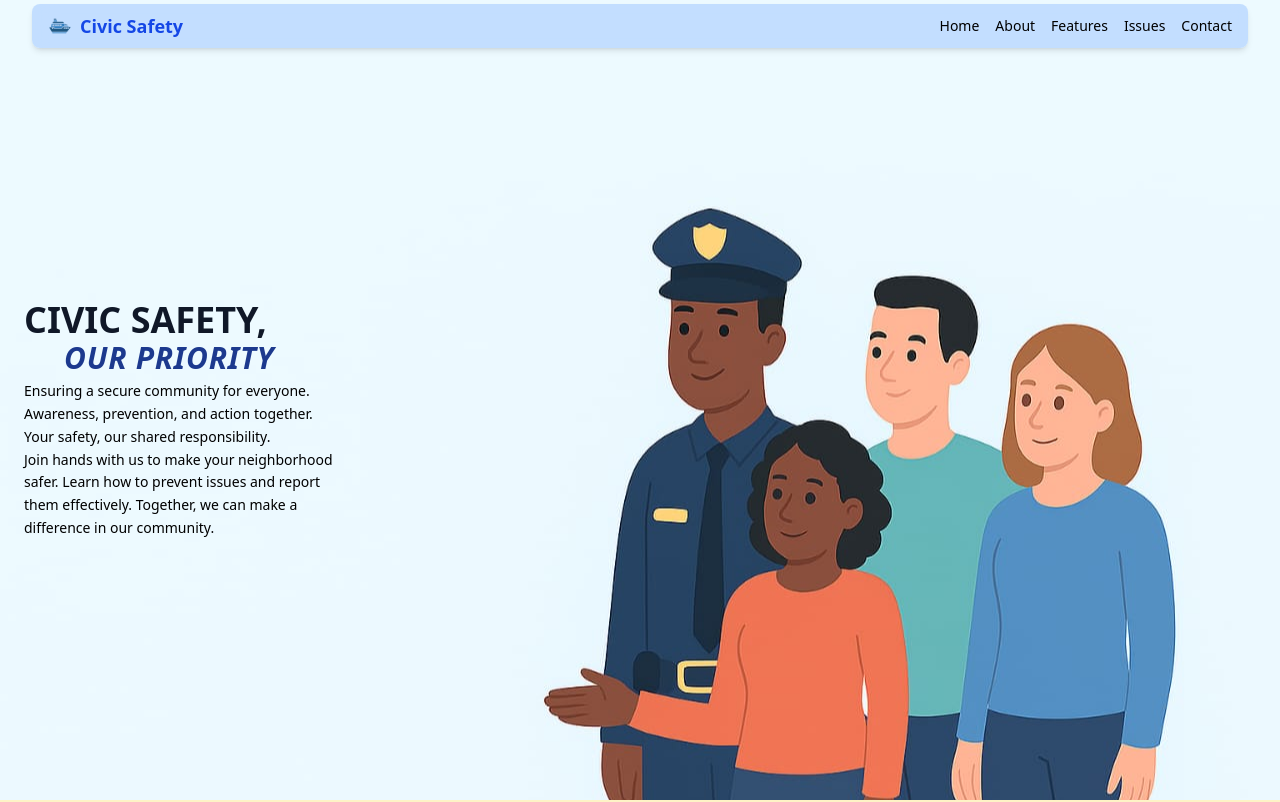
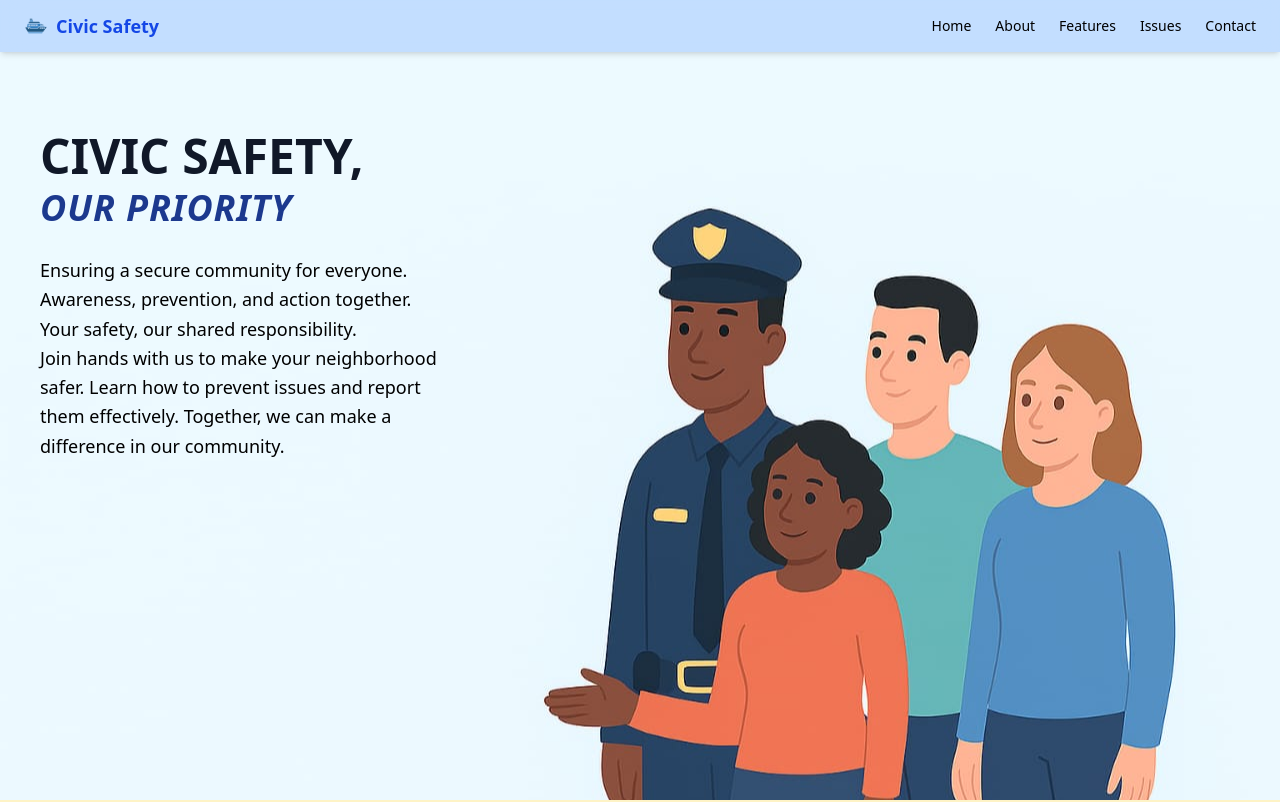
Before and after one commit to Sanchita-615555/CIVIC_SAFETY-, a React (Vite) app in the folder safety/: page / in a window 1280 px wide. Shown: the top 802 px of the page. Built offline with nearby package versions, Linux system fonts and the light colour scheme.

Commit message:
Update LandingSection for mobile/desktop responsiveness

```diff
--- a/safety/src/components/ContactPage.jsx
+++ b/safety/src/components/ContactPage.jsx
@@ -54,7 +54,7 @@ const ContactPage = () => {
           {/* Emergency Numbers */}
           <div className="flex justify-between gap-1 flex-none">
             <div className="flex flex-col items-center bg-blue-100 p-1 rounded flex-1 text-center text-xs">
-              <span className="text-lg mb-0.5">👮‍♂️</span>
+              <span className="text-lg mb-0.5">👮‍♂</span>
               <p className="font-semibold text-sm">Police</p>
               <p className="text-xs">112</p>
             </div>
@@ -191,7 +191,7 @@ const ContactPage = () => {
               type="file"
               id="fileUpload"
               name="file"
-              accept="image/*,video/*"
+              accept="image/,video/"
               className="text-xs w-full cursor-pointer"
             />
           </div>
--- a/safety/src/components/LandingSection.jsx
+++ b/safety/src/components/LandingSection.jsx
@@ -5,33 +5,32 @@ function LandingSection() {
   return (
     <section
       id="home"
-      className="h-screen w-full bg-[url('/landing.jpg')] bg-cover bg-center relative overflow-hidden"
+      className="min-h-screen w-full bg-[url('/landing.jpg')] bg-cover bg-center relative overflow-hidden"
     >
       {/* NAVBAR */}
-     <div className="w-full absolute -top-3 left-1/2 -translate-x-1/2 z-50">
+      <div className="w-full">
         <Navbar />
       </div>
 
-
-      {/* CONTENT (Perfectly Centered Vertically) */}
+      {/* HERO CONTENT */}
       <div
-        className="w-full h-full flex flex-col justify-center items-start px-6
-                   pt-10"
+        className="w-full flex flex-col justify-center items-start
+                   px-4 sm:px-6 md:px-10
+                   pt-8 sm:pt-12 md:pt-16 lg:pt-20 pb-10"
       >
         {/* HEADING */}
-      <h1 className="text-2xl md:text-4xl font-bold text-gray-900 mb-1 text-left">
+        <h1 className="text-2xl sm:text-3xl md:text-4xl lg:text-5xl font-bold text-gray-900 mb-3">
           CIVIC SAFETY,
-  <span className="block text-2xl md:text-3xl text-blue-900 italic tracking-wide
-                   text-right ml-6 md:ml-10">
+          <span className="block text-xl sm:text-2xl md:text-3xl lg:text-4xl
+                           text-blue-900 italic tracking-wide mt-1 md:mt-2">
             OUR PRIORITY
           </span>
         </h1>
 
-
-        {/* PARAGRAPH (Adjusted small + perfect fit) */}
-       <p className="text-black-700 text-[11px] md:text-sm leading-relaxed
-              text-left max-w-xs md:max-w-sm">
-
+        {/* PARAGRAPH */}
+        <p className="text-black-700 text-[12px] sm:text-sm md:text-base lg:text-lg
+                      leading-relaxed text-left
+                      max-w-[260px] sm:max-w-sm md:max-w-md lg:max-w-lg mt-2 md:mt-4">
           Ensuring a secure community for everyone.<br />
           Awareness, prevention, and action together.<br />
           Your safety, our shared responsibility.<br />
--- a/safety/src/components/Navbar.jsx
+++ b/safety/src/components/Navbar.jsx
@@ -1,32 +1,79 @@
-import React from "react";
+import React, { useState } from "react";
 
 function Navbar() {
+  const [open, setOpen] = useState(false);
+
+  const handleScroll = (id) => {
+    const element = document.getElementById(id);
+    if (element) {
+      element.scrollIntoView({ behavior: "smooth" });
+      setOpen(false); // mobile menu close after click
+    }
+  };
+
+  const links = [
+    { name: "Home", id: "home" },
+    { name: "About", id: "about" },
+    { name: "Features", id: "features" },
+    { name: "Issues", id: "issues" },
+    { name: "Contact", id: "contact" },
+  ];
+
   return (
     <nav
-      className="relative w-[95%] max-w-7xl mx-auto
-      flex items-center justify-between
-      py-2 px-4
-      bg-blue-200/90 backdrop-blur-md
-      shadow-md rounded-lg mt-4"
+      className="w-full
+                 flex items-center justify-between
+                 py-3 px-6
+                 bg-blue-200/90 backdrop-blur-md
+                 shadow-md"
     >
       {/* Left side: Logo + Text */}
       <div className="flex items-center gap-2 whitespace-nowrap">
-        <img
-          src="/civic.png"
-          alt="Logo"
-          className="w-6 h-6 rounded-full"
-        />
+        <img src="/civic.png" alt="Logo" className="w-6 h-6 rounded-full" />
         <span className="font-bold text-lg text-blue-700">Civic Safety</span>
       </div>
 
-      {/* Right side menu */}
-      <div className="flex flex-wrap gap-4 text-sm">
-        <a href="#home" className="hover:text-blue-600 transition">Home</a>
-        <a href="#about" className="hover:text-blue-600 transition">About</a>
-        <a href="#features" className="hover:text-blue-600 transition">Features</a>
-        <a href="#issues" className="hover:text-blue-600 transition">Issues</a>
-        <a href="#contact" className="hover:text-blue-600 transition">Contact</a>
+      {/* Desktop Menu */}
+      <div className="hidden md:flex flex-wrap gap-6 text-sm">
+        {links.map((link) => (
+          <button
+            key={link.id}
+            onClick={() => handleScroll(link.id)}
+            className="hover:text-blue-600 transition"
+          >
+            {link.name}
+          </button>
+        ))}
       </div>
+
+      {/* Mobile Hamburger */}
+      <div className="md:hidden">
+        <button
+          onClick={() => setOpen(!open)}
+          className="text-blue-700 text-2xl"
+        >
+          ☰
+        </button>
+      </div>
+
+      {/* Mobile Menu */}
+      {open && (
+        <div className="md:hidden absolute top-full left-0 w-full
+                        bg-blue-200/90 backdrop-blur-md shadow-md">
+          <ul className="flex flex-col px-6 py-3 gap-3 text-sm">
+            {links.map((link) => (
+              <li key={link.id}>
+                <button
+                  onClick={() => handleScroll(link.id)}
+                  className="w-full text-left hover:text-blue-600 transition"
+                >
+                  {link.name}
+                </button>
+              </li>
+            ))}
+          </ul>
+        </div>
+      )}
     </nav>
   );
 }
```
Lines whose indentation alone changed are shown as unchanged.
